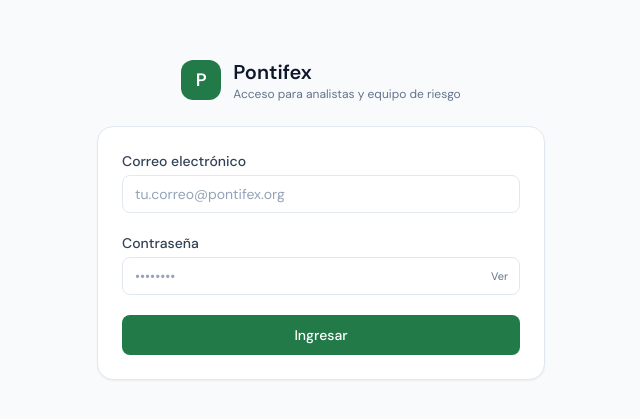
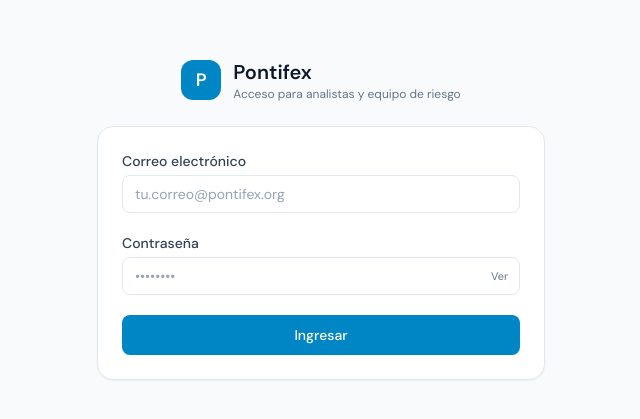
Before and after one commit to HectorGtz27/mvp_pontifex2, a React (Vite) app: page / in a window 1280 px wide. Shown: the part 181-600 px from the top of the page, without its empty margins (319-959 px from the left). Built offline with nearby package versions, Linux system fonts and the light colour scheme.

Commit message:
Updating the website to use pontifex colorwat

```diff
--- a/tailwind.config.js
+++ b/tailwind.config.js
@@ -12,16 +12,16 @@ export default {
       },
       colors: {
         pontifex: {
-          50: '#f0f9f4',
-          100: '#dcf2e4',
-          200: '#bce5cb',
-          300: '#8bd1a8',
-          400: '#54b57d',
-          500: '#31995d',
-          600: '#237a49',
-          700: '#1d613b',
-          800: '#1a4e32',
-          900: '#17402a',
+          50: '#e6f9ff',
+          100: '#c2f1ff',
+          200: '#8ae2ff',
+          300: '#4fd0ff',
+          400: '#16c0ff',
+          500: '#00a6f0', // primary Pontifex blue
+          600: '#0086c5',
+          700: '#00689a',
+          800: '#004d73',
+          900: '#00324d',
         },
       },
     },
```
